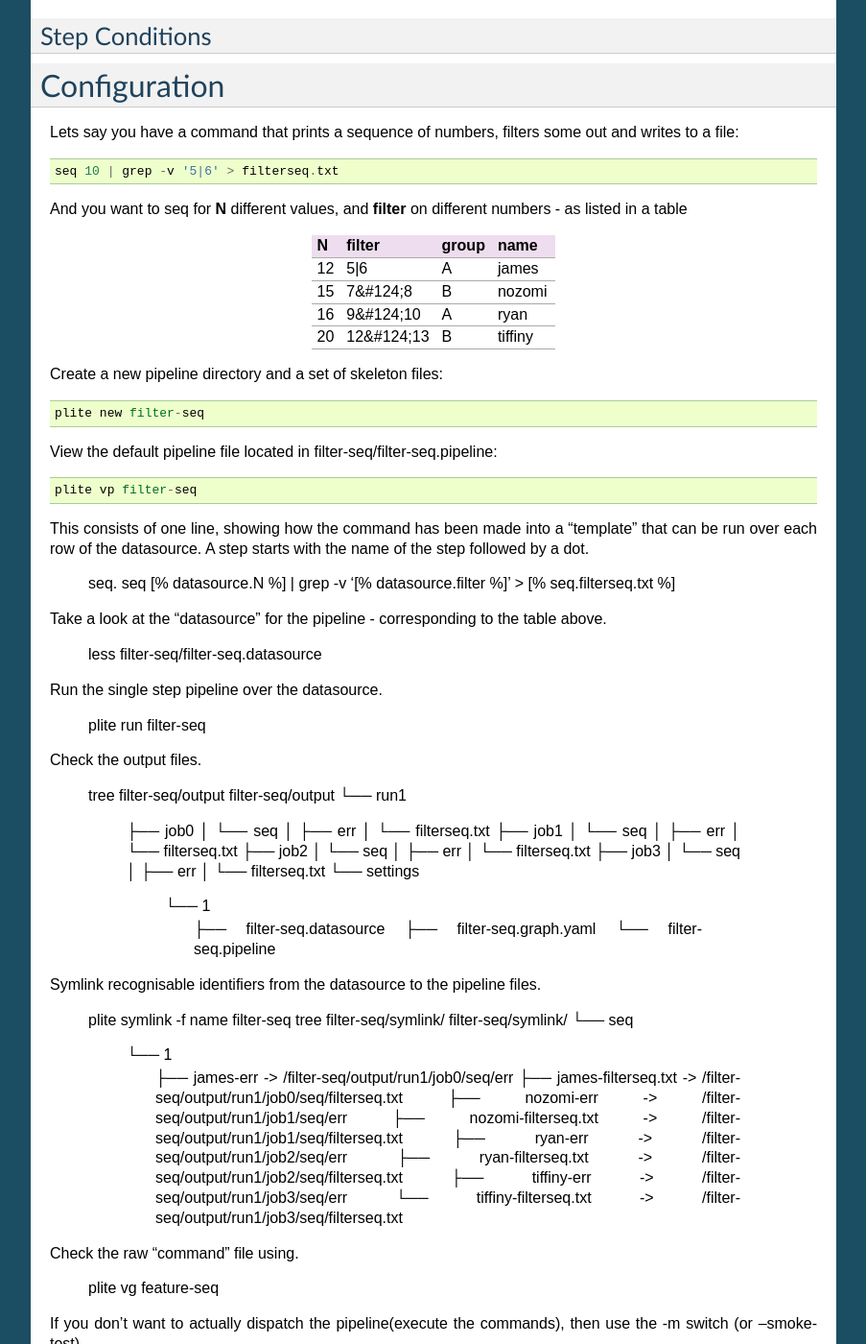
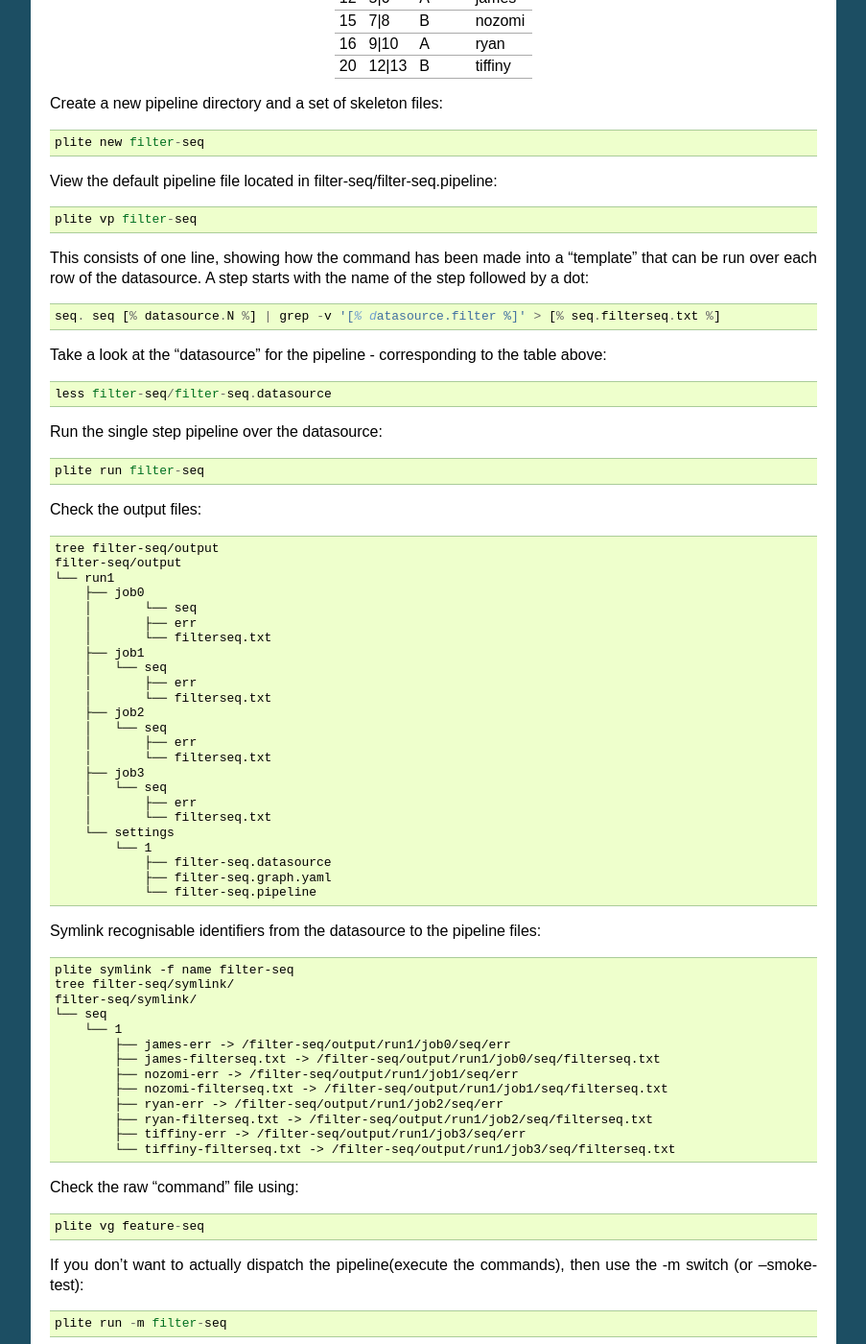
Before and after one commit to njgit/App-Pipeline-Lite, a Sphinx documentation site: the page built from docs/index.rst, in a window 1280 px wide and 1400 px high, scrolled down 826 px. Shown: the whole window at 96% size, without its empty margins (198-1101 px from the left). Built offline with Sphinx 7.4.7, drawn with Linux system fonts in a browser that asks for light colours; pages that are not in the unit, such as notebooks, are missing from menus; some of the changed text lies outside the part shown.

Commit message:
more doc

```diff
--- a/docs/index.rst
+++ b/docs/index.rst
@@ -43,22 +43,6 @@ Where /path/to is substituted with the real path to dispatch-basic.
 Quick Start
 ===========
 
-
-The Datasource
-==============
-
-Steps
-=====
-
-Basic Step
-----------
-
-Step Conditions
----------------
-
-Configuration
-=============
-
 Lets say you have a command that prints a sequence of numbers, filters some out and writes to a file::
 
 
@@ -73,11 +57,11 @@ a table
 +=======+=============+=======+============+
 | 12    |  5\|6       |  A    |    james   |
 +-------+-------------+-------+------------+
-| 15    |  7&#124;8   |  B    |    nozomi  |
+| 15    |  7\|8       |  B    |    nozomi  |
 +-------+-------------+-------+------------+
-| 16    |  9&#124;10  |  A    |    ryan    |
+| 16    |  9\|10      |  A    |    ryan    |
 +-------+-------------+-------+------------+
-| 20    |  12&#124;13 |  B    |    tiffiny |
+| 20    |  12\|13     |  B    |    tiffiny |
 +-------+-------------+-------+------------+
 
 Create a new pipeline directory and a set of skeleton files::
@@ -91,19 +75,19 @@ View the default pipeline file located in filter-seq/filter-seq.pipeline::
 
 This consists of one line, showing how the command has been made into a "template"
 that can be run over each row of the datasource. A step starts with the name of the step
-followed by a dot.
+followed by a dot::
 
     seq. seq [% datasource.N %] | grep -v '[% datasource.filter %]' > [% seq.filterseq.txt %]
 
-Take a look at the "datasource" for the pipeline - corresponding to the table above.
+Take a look at the "datasource" for the pipeline - corresponding to the table above::
 
     less filter-seq/filter-seq.datasource
 
-Run the single step pipeline over the datasource.
+Run the single step pipeline over the datasource::
 
     plite run filter-seq
 
-Check the output files.
+Check the output files::
 
     tree filter-seq/output
     filter-seq/output
@@ -132,7 +116,7 @@ Check the output files.
 
 
 
-Symlink recognisable identifiers from the datasource to the pipeline files.
+Symlink recognisable identifiers from the datasource to the pipeline files::
 
     plite symlink -f name filter-seq
     tree filter-seq/symlink/
```
Also changed, not shown: other parts of docs/index.rst (+20 -3 lines).
